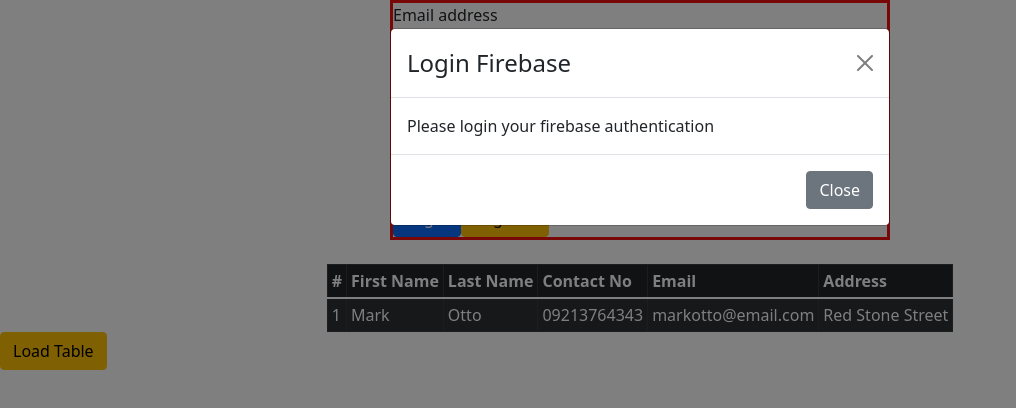
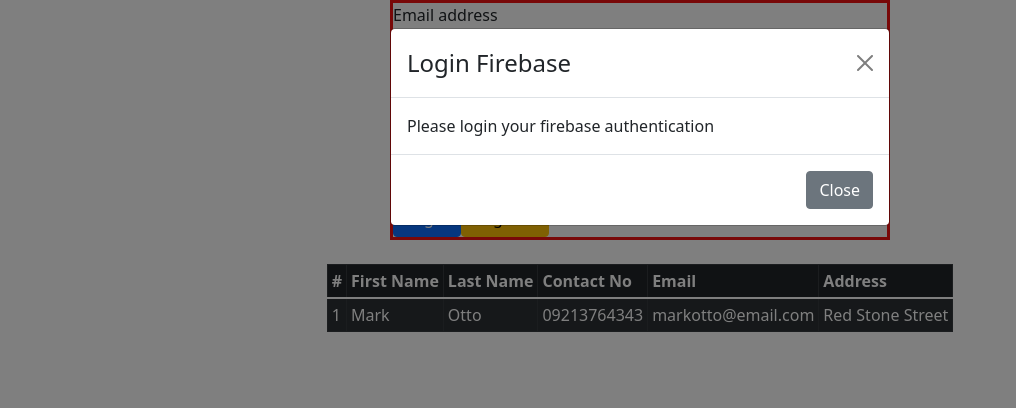
Before and after one commit to julsBasco/acrostock, a React (Create React App) app: page / in a window 1280 px wide. Shown: the top 408 px of the page, without its empty margins (0-1016 px from the left). Built offline with nearby package versions, Linux system fonts and the light colour scheme; no server answers; the database is empty.

Commit message:
I removed the Load Table button - Louie

```diff
--- a/src/App.js
+++ b/src/App.js
@@ -148,7 +148,7 @@
         </tbody>
       </Table>
 
-      <Button variant="warning" type="button" onClick={loadUsers}>Load Table</Button>
+    {/* Removed the Load Table button */}
 
 
 
```
